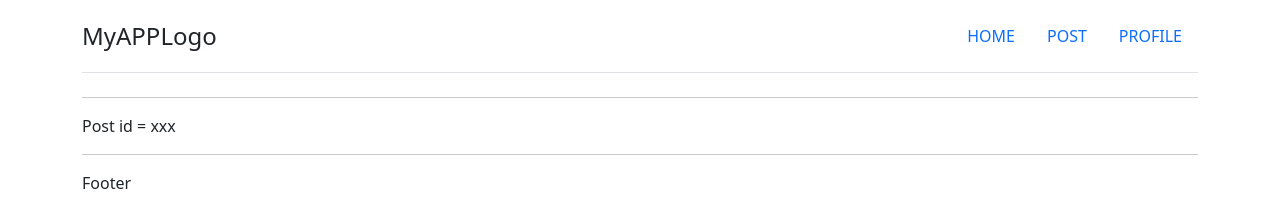
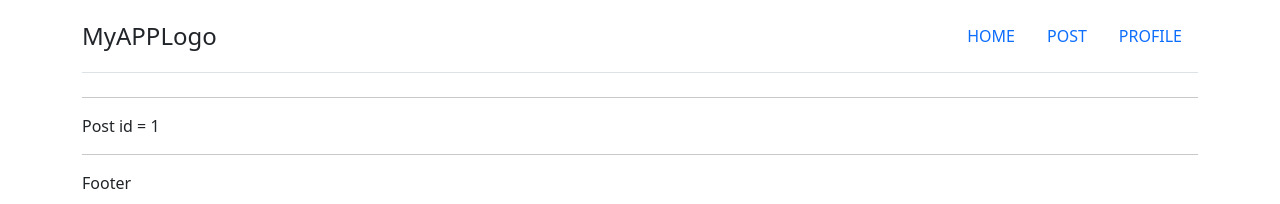
Before and after one commit to daniel-tsonkov/ReactTests, a React (Vite) app: page /posts/1 in a window 1280 px wide. Shown: the top 204 px of the page. Built offline with nearby package versions, Linux system fonts and the light colour scheme.

Commit message:
30012025

```diff
--- a/src/components/postitem.jsx
+++ b/src/components/postitem.jsx
@@ -1,7 +1,13 @@
+import { useParams } from 'react-router-dom'; //използва се за динамично подаване на параметри
+
 const PostItem = () => {
+  let params = useParams();
+
+  console.log(params);
+
   return (
     <>
-      <div>Post id = xxx</div>
+      <div>Post id = {params.id}</div>
     </>
   );
 };
```
